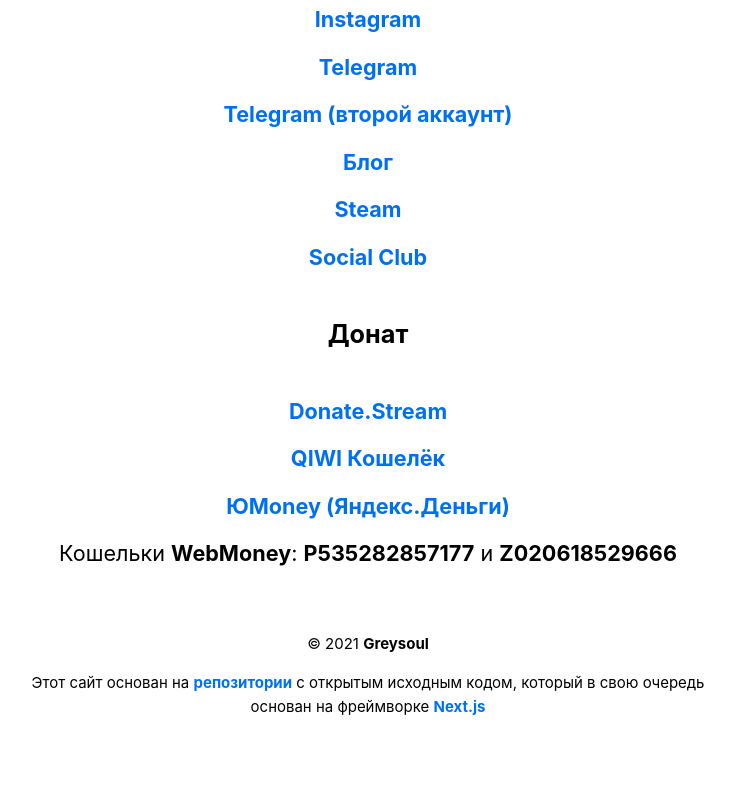
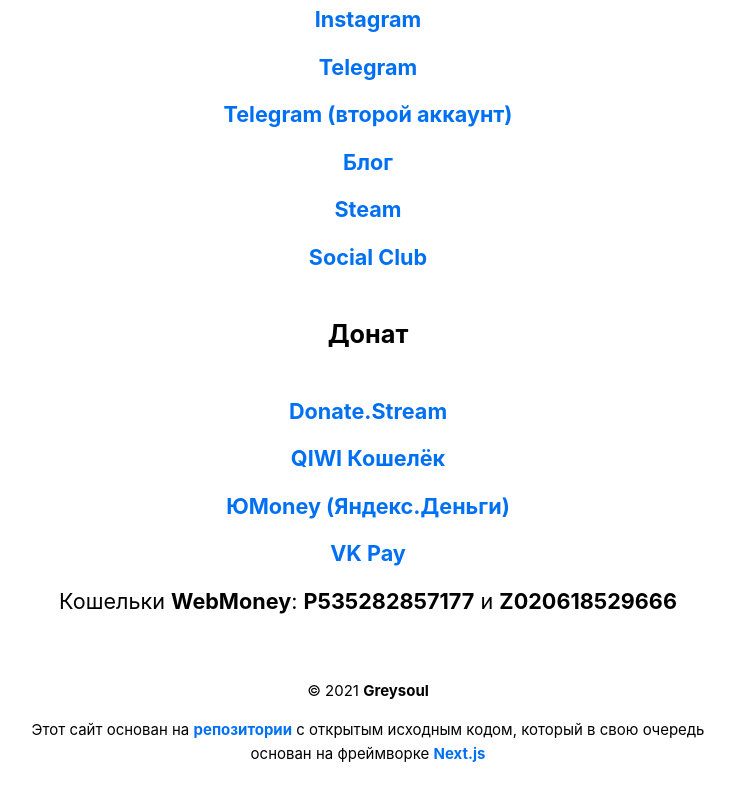
Before and after one commit to realgreysoul/website, a Next.js app: page /information in a window 1280 px wide. Shown: the part 1373-2173 px from the top of the page, without its empty margins (272-1007 px from the left). Built offline with nearby package versions, Linux system fonts and the light colour scheme.

Commit message:
Update information.js

```diff
--- a/pages/information.js
+++ b/pages/information.js
@@ -116,6 +116,9 @@ export default function Projects({ allProjectsData }) {
         <a href={`https://yoomoney.ru/to/410018468894777`} target="_blank"><strong>ЮMoney (Яндекс.Деньги)</strong></a>
         <br>
         </br>
+        <a href={`https://vk.me/moneysend/realgreysoul`} target="_blank"><strong>VK Pay</strong></a>
+        <br>
+        </br>
         Кошельки <strong>WebMoney</strong>: <strong>P535282857177</strong> и <strong>Z020618529666</strong>
       </section>
     </Layout>
```
